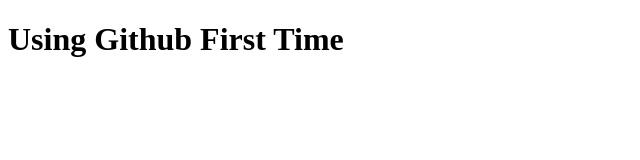
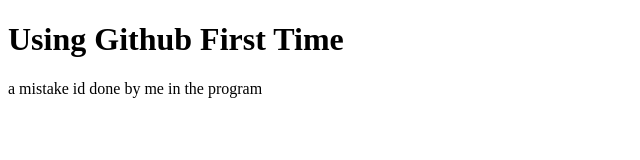
Before and after one commit to Hammadk12345/demorepo, a plain HTML site: page index.html in a window 1280 px wide. Shown: the whole page, without its empty margins (0-640 px from the left). Drawn offline with Linux system fonts and the light colour scheme.

Commit message:
adding a real paragraph

```diff
--- a/index.html
+++ b/index.html
@@ -8,5 +8,6 @@
 </head>
 <body>
     <h1>Using Github First Time</h1>
+    <p>a mistake id done by me in the program</p>
 </body>
 </html>
```
